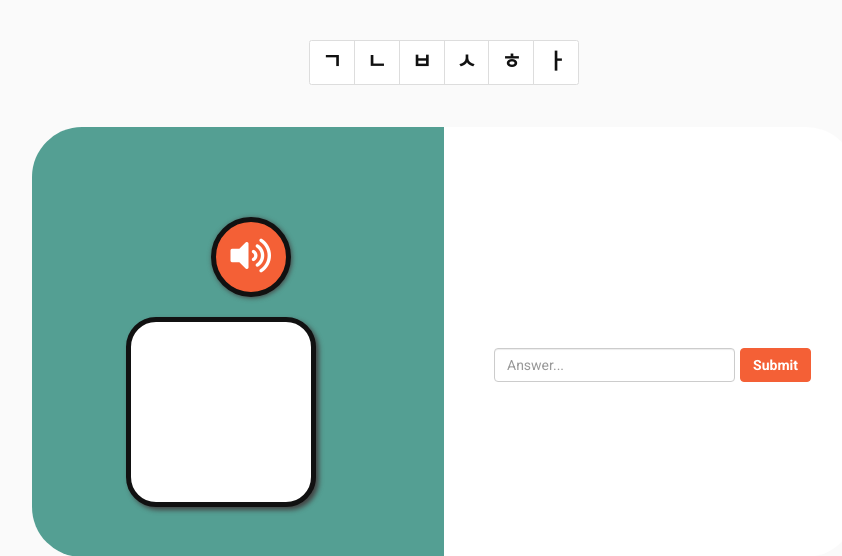
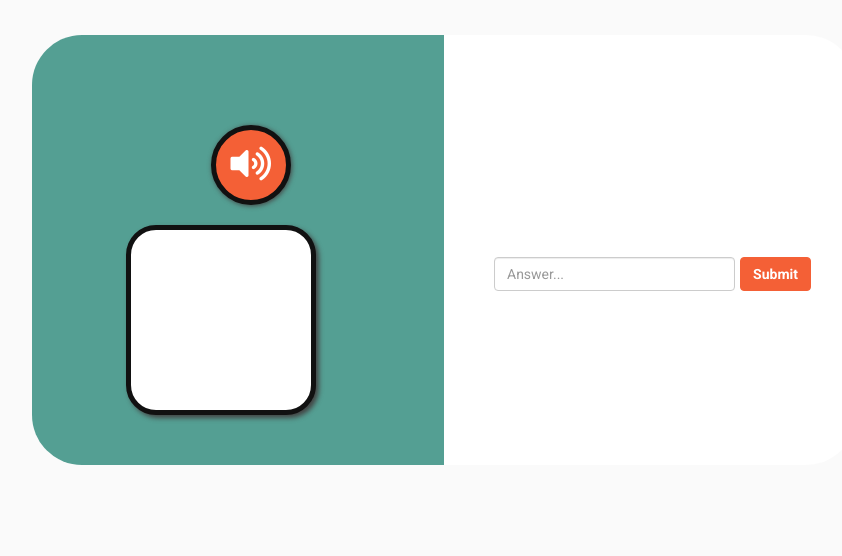
Before and after one commit to gjianyu/uidesign-hangul, a Flask app: page /learn/letter/1 in a window 1280 px wide. Shown: the part 62-618 px from the top of the page, without its empty margins (196-1038 px from the left). Run offline with Flask 2, Linux system fonts and the light colour scheme; some libraries are stand-ins or nearby versions.

Commit message:
Removed the prototype menus from the learning letters stuff

```diff
--- a/templates/layout.html
+++ b/templates/layout.html
@@ -58,15 +58,7 @@
                         Learn
                     </a>
                     <div class="dropdown-menu"  aria-labelledby="navbarDropdownMenuLink">
-                        <a class="dropdown-item" href="http://127.0.0.1:5000/begin/letter" id="navbarDropdownMenuLink" role="button" data-toggle="dropdown" aria-haspopup="true" aria-expanded="false">Letters and Sounds &raquo;</a>
-                        <div class="dropdown-menu" aria-labelledby="navbarDropdownMenuLink">
-                             <a class="dropdown-item" href="../../../learn/letter/1">ㄱ</a>
-                              <a class="dropdown-item" href="../../../learn/letter/2">ㄴ</a>
-                              <a class="dropdown-item" href="../../../learn/letter/3">ㅂ</a>
-                              <a class="dropdown-item" href="../../../learn/letter/4">ㅅ</a>
-                              <a class="dropdown-item" href="../../../learn/letter/5">ㅎ</a>
-                              <a class="dropdown-item" href="../../../learn/letter/6">ㅏ</a>
-                          </div>
+                        <a class="dropdown-item" href="http://127.0.0.1:5000/begin/letter">Letters and Sounds</a>
                         <a class="dropdown-item" href="http://127.0.0.1:5000/begin/syllable">Constructing Syllables</a>
                         <a class="dropdown-item" href="http://127.0.0.1:5000/begin/word">Words and Meanings</a>
                     </div>
--- a/templates/learn.html
+++ b/templates/learn.html
@@ -6,9 +6,6 @@
 
 {% block content %}
 
-{% block learn_nav %}
-{% endblock %}
-
 <div class="row custom-row">
     {% block learn_content %}
     {% endblock %}
--- a/templates/learn_letter.html
+++ b/templates/learn_letter.html
@@ -1,22 +1,6 @@
 {% extends "learn.html" %}
 
-{% block learn_nav %}
-<div class="row d-flex justify-content-center">
-    <nav aria-label="Learn navigation">
-        <ul id="learn-pagination" class="pagination">
-            <li class="page-item"><a class="page-link learn-link" href="http://127.0.0.1:5000/learn/letter/1">ㄱ</a></li>
-            <li class="page-item"><a class="page-link learn-link" href="http://127.0.0.1:5000/learn/letter/2">ㄴ</a></li>
-            <li class="page-item"><a class="page-link learn-link" href="http://127.0.0.1:5000/learn/letter/3">ㅂ</a></li>
-            <li class="page-item"><a class="page-link learn-link" href="http://127.0.0.1:5000/learn/letter/4">ㅅ</a></li>
-            <li class="page-item"><a class="page-link learn-link" href="http://127.0.0.1:5000/learn/letter/5">ㅎ</a></li>
-            <li class="page-item"><a class="page-link learn-link" href="http://127.0.0.1:5000/learn/letter/6">ㅏ</a></li>
-        </ul>
-    </nav>
-</div>
-{% endblock %}
-
-{% block learn_content %}
-<head>
+{% block header %}
 <script type="text/javascript" src="{{ url_for('static', filename = 'learn_letter.js') }}"></script>
 <link rel="stylesheet" href="{{url_for('static', filename='learn_letter.css')}}">
 <script>
@@ -26,7 +10,9 @@
     })
 
 </script>
-</head>
+{% endblock %}
+
+{% block learn_content %}
 <body>
     <div class="col-6 my-auto hangul-col d-flex justify-content-center">
         <div id="hangul-image-div">
```
Lines whose indentation alone changed are shown as unchanged.
